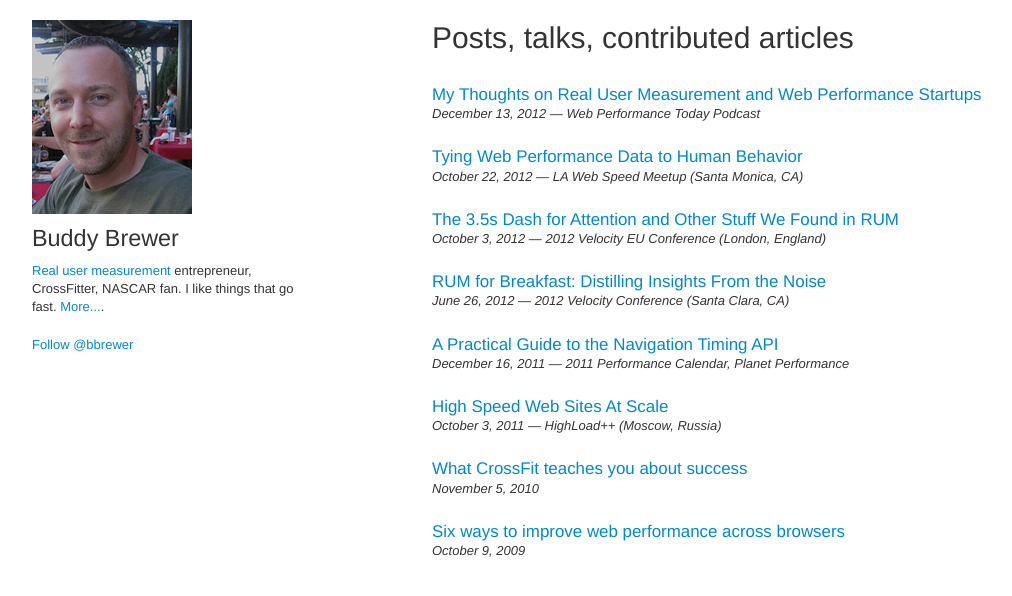
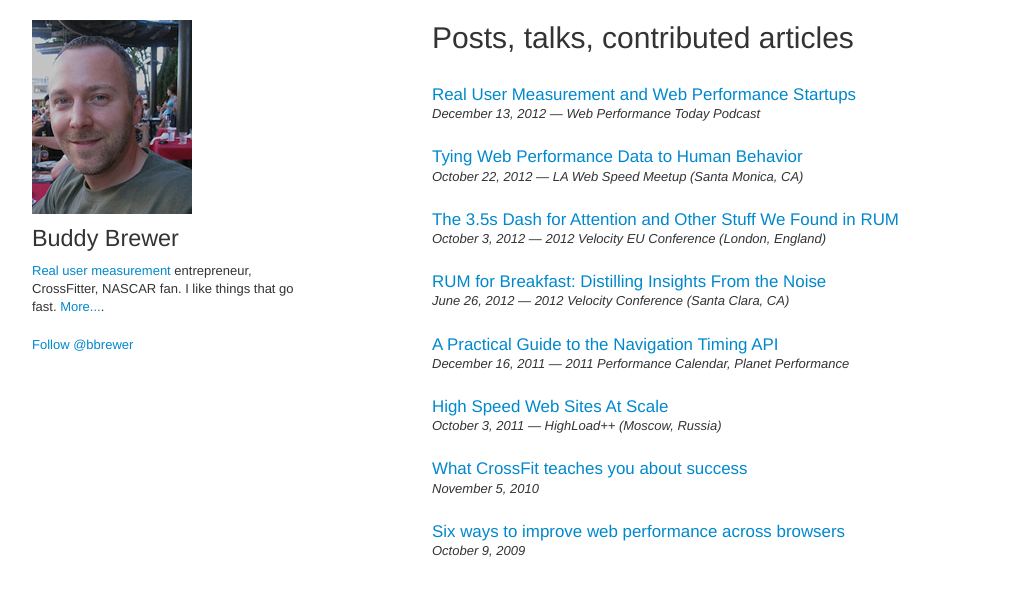
Before and after one commit to bbrewer/buddybrewer.com, a Jekyll site: the page built from index.html, in a window 1280 px wide. Shown: the top 596 px of the page, without its empty margins (23-1035 px from the left). Built offline with Jekyll 4.4.1, drawn with Linux system fonts in a browser that asks for light colours; a script that is not in the unit is left out; comment, search, counter and statistics services are not loaded.

Commit message:
Tweak title of podcast with Bix.

```diff
--- a/index.html
+++ b/index.html
@@ -11,7 +11,7 @@ description: Web performance entrepreneur, CrossFitter, NASCAR fan. I like thing
 
 <p>
   <a class="post-title" href="http://www.strangeloopnetworks.com/resources/podcasts/buddy-brewer/">
-    My Thoughts on Real User Measurement and Web Performance Startups
+    Real User Measurement and Web Performance Startups
   </a><br>
   <em>December 13, 2012 &mdash; Web Performance Today Podcast</em>
 </p>
```
